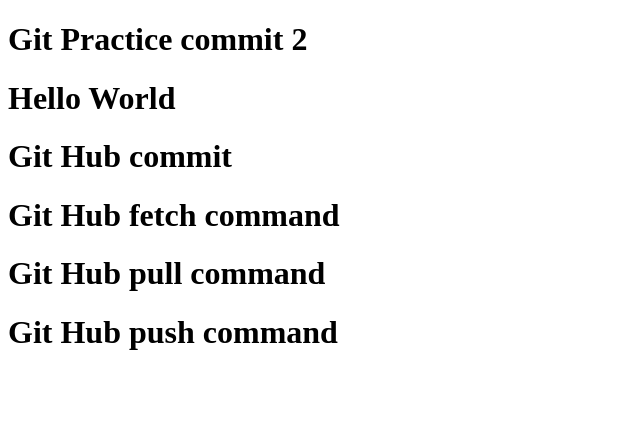
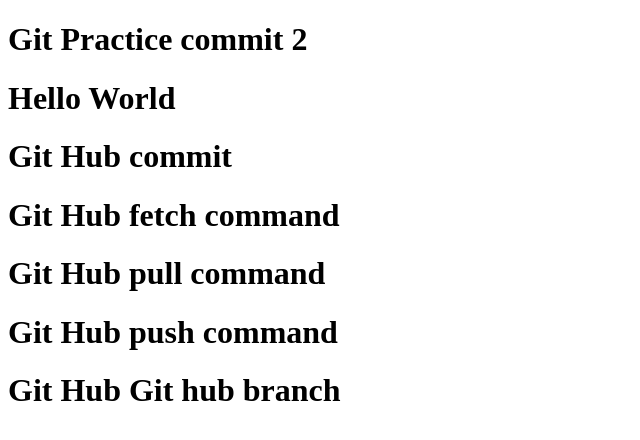
Before and after one commit to AnshulMate/learn-git-webhost.io, a plain HTML site: page index.html in a window 1280 px wide. Shown: the whole page, without its empty margins (0-640 px from the left). Drawn offline with Linux system fonts and the light colour scheme.

Commit message:
Update index.html

```diff
--- a/index.html
+++ b/index.html
@@ -14,5 +14,6 @@
     <h1>Git Hub fetch command</h1>
     <h1>Git Hub pull command</h1>
     <h1>Git Hub push command</h1>
+    <h1>Git Hub Git hub branch</h1>
 </body>
 </html>
```
